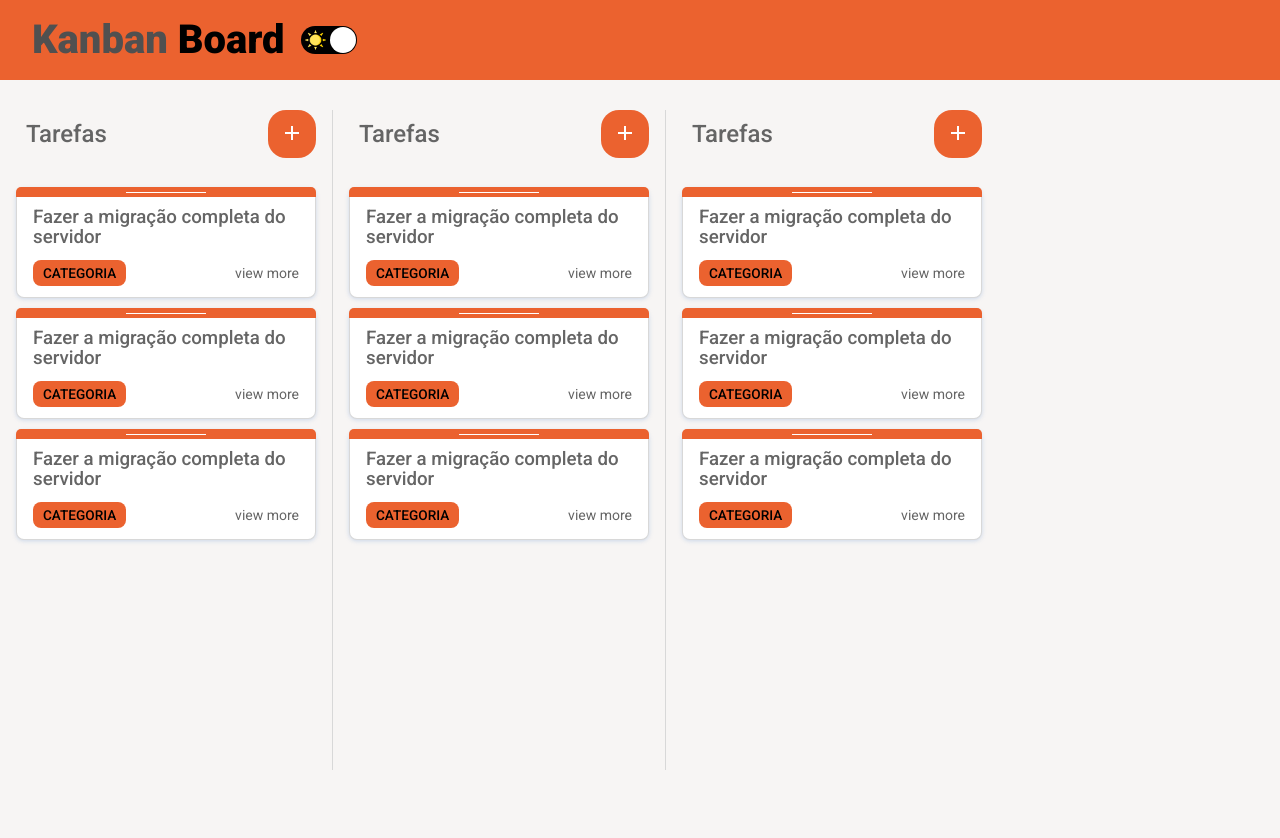
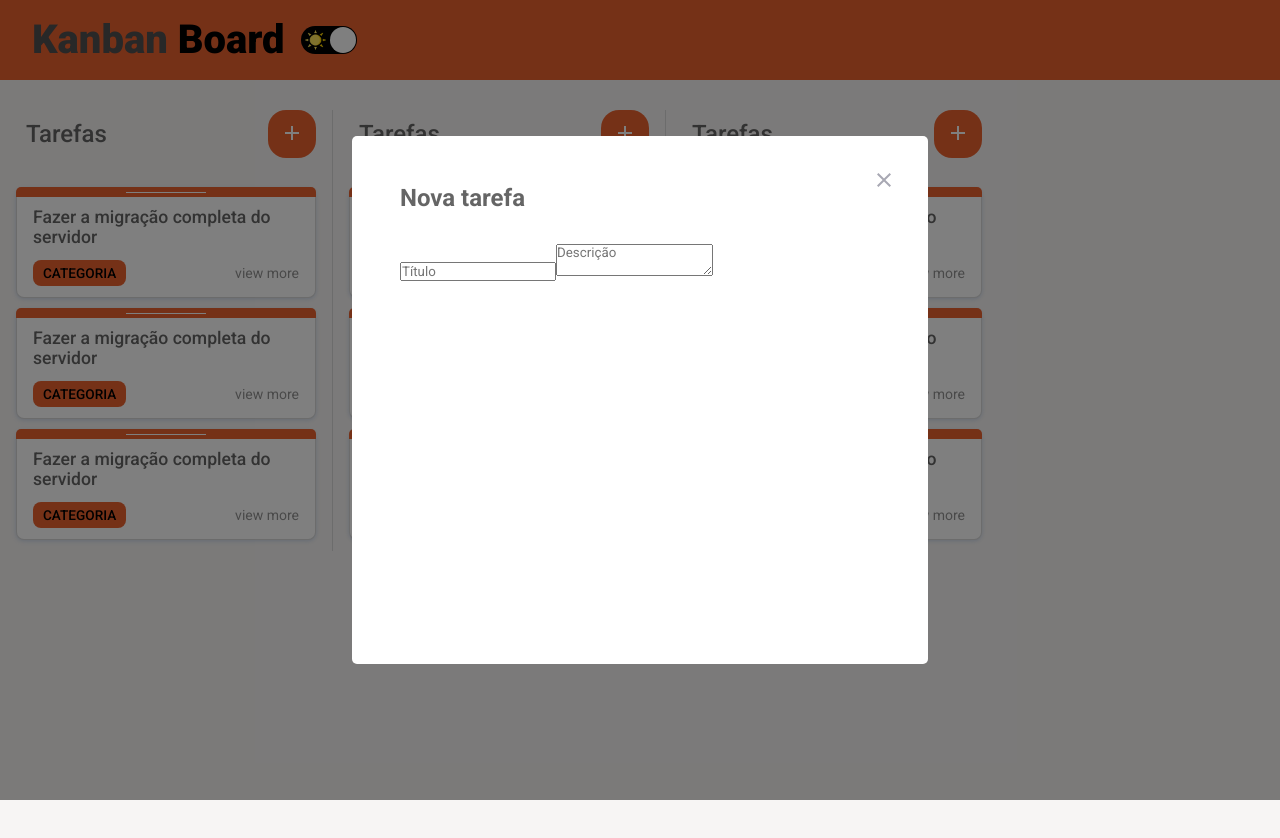
Before and after one commit to ponqueli/kanban-board, a React (Create React App) app: page / in a window 1280 px wide. Both pictures are taken after a click on the button 292 px from the left and 134 px from the top of the page. Shown: the top 838 px of the page. After the commit the page ends 800 px from the top, so only its background shows below. Built offline with nearby package versions, Linux system fonts and the light colour scheme.

Commit message:
feat: working on modal component WIP

```diff
--- a/src/App.js
+++ b/src/App.js
@@ -1,10 +1,13 @@
 import { useState } from 'react';
+import Modal from "react-modal";
 import { ThemeProvider } from 'styled-components';
 import { ModalProvider } from './hooks/useModal';
 import KanbanBoard from './components/KanbanBoard';
-import GlobalStyle from './styles/global';
+import { GlobalStyle } from "./styles/global";
 import lightTheme from './styles/themes/light';
 import darkTheme from './styles/themes/dark';
+
+Modal.setAppElement('#root');
 
 function App() {
   const [theme, setTheme] = useState(lightTheme);
@@ -17,8 +20,8 @@ function App() {
     <ThemeProvider theme={theme}>
       <ModalProvider>
         <KanbanBoard toggleTheme={toggleTheme}/>
-        <GlobalStyle />
       </ModalProvider>
+      <GlobalStyle />
     </ThemeProvider>
   );
 }
--- a/src/components/KanbanBoard/index.jsx
+++ b/src/components/KanbanBoard/index.jsx
@@ -1,16 +1,15 @@
-import { useContext } from "react";
-import { ThemeContext } from "styled-components";
-import { useModal } from "../../hooks/useModal";
-import Board from "../Board";
-import Header from "../Header";
-import TaskModal from "../TaskModal";
-import { Container } from "./styles";
+import { useContext } from 'react';
+import { ThemeContext } from 'styled-components';
+import { useModal } from '../../hooks/useModal';
+import Board from '../Board';
+import Header from '../Header';
+import TaskModal from '../TaskModal';
+import { Container } from './styles';
 
-export default function KanbanBoard({toggleTheme}) {
-
+export default function KanbanBoard({ toggleTheme }) {
   const theme = useContext(ThemeContext);
   const { colors, title } = theme;
-  const { isOpen } = useModal();
+  const { isOpen, toggleModalVisibility } = useModal();
 
   return (
     <>
@@ -19,11 +18,13 @@ export default function KanbanBoard({toggleTheme}) {
           title={title}
           colors={colors}
           toggleTheme={toggleTheme}
-          >
-        </Header>
+        ></Header>
         <Board />
       </Container>
-      <TaskModal isOpen={isOpen}></TaskModal>
+      <TaskModal
+        isOpen={isOpen}
+        toggleModalVisibility={toggleModalVisibility}
+      ></TaskModal>
     </>
-  )
+  );
 }
--- a/src/components/TaskModal/index.jsx
+++ b/src/components/TaskModal/index.jsx
@@ -1,11 +1,17 @@
-import { useContext } from "react";
+import { useContext, useState } from "react";
 import { ThemeContext } from 'styled-components';
 import Modal from "react-modal";
 import { useModal } from "../../hooks/useModal";
+import { Container } from "./styles";
+import closeImg from "../../assets/close.svg";
 
-const TaskModal= ({ isOpen }) => {
+const TaskModal= ({ isOpen, toggleModalVisibility }) => {
   const theme = useContext(ThemeContext);
-  const { toggleModalVisibility, selectedCard } = useModal();
+  const { selectedCard } = useModal();
+
+  const [title, setTitle] = useState(selectedCard?.title ? selectedCard.title : "");
+  const [description, setDescription] = useState(selectedCard?.description ? selectedCard.description : "");
+  const [cardCategory, setCardCategory] = useState(selectedCard?.category || "feature");
 
   const handleCloseModal = () => {
     toggleModalVisibility(undefined);
@@ -17,7 +23,31 @@ const TaskModal= ({ isOpen }) => {
       onRequestClose={handleCloseModal}
       overlayClassName="modal-modal-overlay"
       className="react-modal-content"
+    >
+      <button
+        className='react-modal-close'
+        type='button'
+        onClick={handleCloseModal}
       >
+        <img src={closeImg} alt="Botão X para Fechar modal" />
+      </button>
+
+      <Container>
+        <h2> Nova tarefa</h2>
+        <input
+          type="text"
+          placeholder="Título"
+          value={title}
+          maxLength={50}
+          onChange={(event) => setTitle(event.target.value)}
+        />
+
+        <textarea
+          placeholder="Descrição"
+          value={description}
+          onChange={(event) => setDescription(event.target.value)}
+        />
+      </Container>
 
     </Modal>
   )
--- a/src/components/TaskModal/styles.js
+++ b/src/components/TaskModal/styles.js
@@ -0,0 +1,7 @@
+import styled from 'styled-components';
+
+export const Container = styled.form`
+  h2 {
+    margin-bottom: 2rem;
+  }
+`;
--- a/src/hooks/useModal.jsx
+++ b/src/hooks/useModal.jsx
@@ -2,7 +2,7 @@ import { createContext, useState, useContext } from "react";
 
 const ModalContext = createContext();
 
-const ModalProvider = ({ children}) => {
+const ModalProvider = ({ children }) => {
   const [isOpen, setIsOpen] = useState(false);
   const [selectedCard, setSelectedCard] = useState(undefined);
 
--- a/src/styles/global.js
+++ b/src/styles/global.js
@@ -1,18 +1,26 @@
 import { createGlobalStyle } from 'styled-components';
 import { SCREEN_BREAKPOINTS_ENUM } from '../constants/breakpoints';
 
-export default createGlobalStyle`
-
+export const GlobalStyle = createGlobalStyle`
   * {
     margin: 0;
     padding: 0;
-    outline: 0;
     box-sizing: border-box;
     font-family: 'Roboto', sans-serif;
   }
 
-  html, body, #root {
-    height: 100%;
+  html {
+    @media (max-width: ${SCREEN_BREAKPOINTS_ENUM.LARGE}px) {
+      font-size: 93.75%; //15px
+    }
+
+    @media (max-width: ${SCREEN_BREAKPOINTS_ENUM.MEDIUM}px) {
+      font-size: 87.5%; //14px
+    }
+
+    @media (max-width:  ${SCREEN_BREAKPOINTS_ENUM.TINY}px) {
+      font-size: 75%; //12px
+    }
   }
 
   body {
@@ -33,6 +41,18 @@ export default createGlobalStyle`
     }
   }
 
+  h2 {
+    font-size: 1.5rem;
+  }
+
+  h3 {
+    font-size: 1.1rem;
+  }
+
+  p {
+    color: ${({ theme }) => theme.colors.text_tertiary};
+  }
+
   button {
     cursor: pointer;
   }
@@ -42,7 +62,7 @@ export default createGlobalStyle`
     opacity: 0.6;
   }
 
-  .react-modal-overlay {
+  .modal-modal-overlay {
     background: rgba(0, 0, 0, 0.5);
 
     position: fixed;
@@ -54,6 +74,7 @@ export default createGlobalStyle`
     display: flex;
     align-items: center;
     justify-content: center;
+    background: rgba(0, 0, 0, 0.5);
 
     @media screen and (max-width: 42.5rem){
       align-items: flex-end;
@@ -63,10 +84,13 @@ export default createGlobalStyle`
   .react-modal-content {
     width: 100%;
     max-width: 36rem;
+    min-height: 33rem ;
+    width: 36rem;
     background: var(--background);
     padding: 3rem;
     position: relative;
     border-radius: 0.3125rem;
+    background-color: ${({theme}) => theme.colors.components_background};
 
     @media screen and (max-width: 69rem) {
       padding: 1.5rem;
```
Also changed, not shown: src/assets/close.svg (added).
